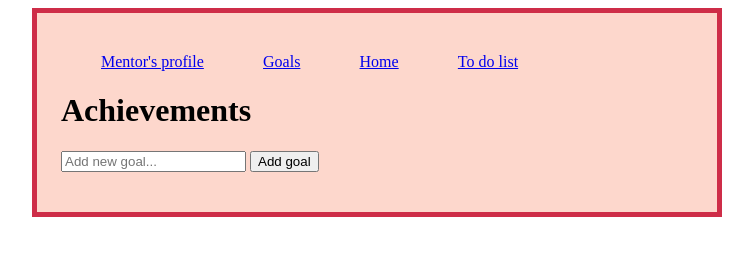
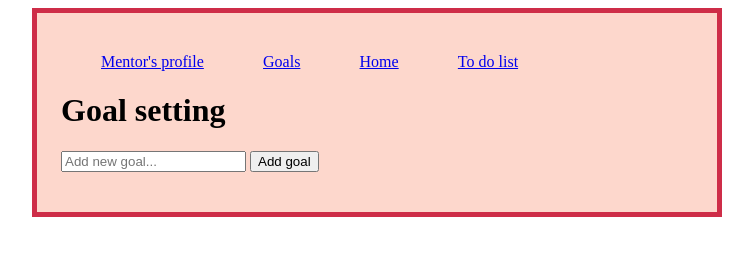
Before and after one commit to Wangesha-Agnes/mentorship_website, a plain HTML site: page goalsetting.html in a window 1280 px wide. Shown: the whole page, without its empty margins (263-1016 px from the left). Drawn offline with Linux system fonts and the light colour scheme.

Commit message:
changes made

```diff
--- a/goalsetting.html
+++ b/goalsetting.html
@@ -15,7 +15,7 @@
         <a href="todo list.html">To do list</a>
     </ul>
     <div class="container">
-        <h1>Achievements</h1>
+        <h1>Goal setting</h1>
         <input type="text" id="taskInput" placeholder="Add new goal...">
         <button onclick="addTask()">Add goal</button>
         <ul id="achieved"></ul>
```
